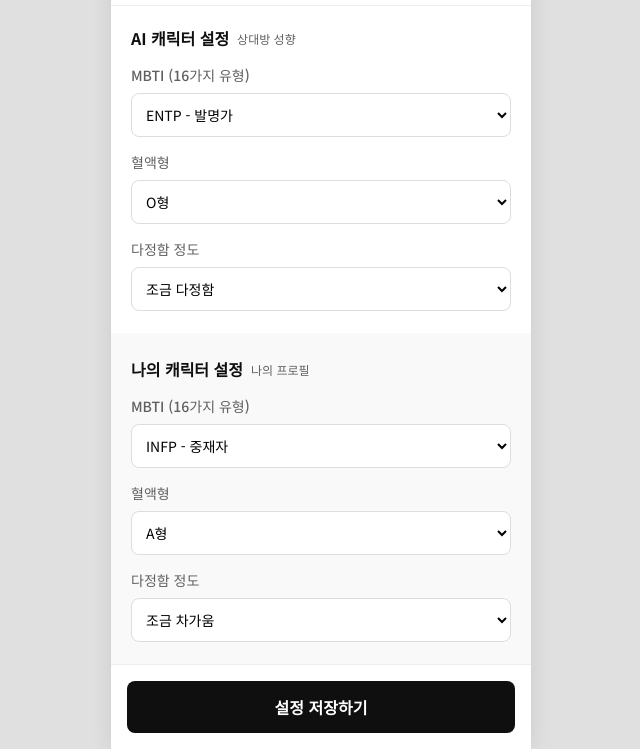
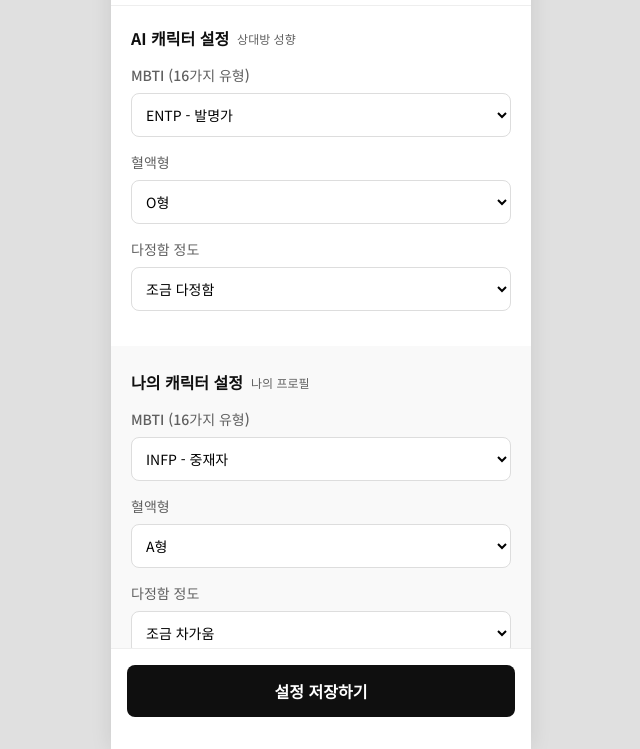
Before and after one commit to kagama201/media-ai-20260212, a plain HTML site: page media-ai-sample-2depth-20260212.html in a window 1280 px wide. Shown: the part 51-800 px from the top of the page, without its empty margins (319-959 px from the left). Drawn offline with Linux system fonts and the light colour scheme.

Commit message:
Update media-ai-sample-2depth-20260212.html

```diff
--- a/media-ai-sample-2depth-20260212.html
+++ b/media-ai-sample-2depth-20260212.html
@@ -2,7 +2,7 @@
 <html lang="ko">
 <head>
     <meta charset="UTF-8">
-    <meta name="viewport" content="width=device-width, initial-scale=1.0">
+    <meta name="viewport" content="width=device-width, initial-scale=1.0, viewport-fit=cover">
     <title>캐릭터 설정 - 에이전트 서비스</title>
     <link href="https://fonts.googleapis.com/css2?family=Noto+Sans+KR:wght@400;500;700&display=swap" rel="stylesheet">
     <style>
@@ -14,12 +14,12 @@
             --border-color: #eee;
         }
 
-        body { font-family: 'Noto Sans KR', sans-serif; margin: 0; background-color: #e0e0e0; display: flex; justify-content: center; overflow: hidden; }
+        body { font-family: 'Noto Sans KR', sans-serif; margin: 0; background-color: #e0e0e0; display: flex; justify-content: center; height: 100vh; overflow: hidden; }
 
         .mobile-container {
             width: 100%;
             max-width: 420px;
-            height: 100vh;
+            height: 100%;
             background-color: var(--white);
             display: flex;
             flex-direction: column;
@@ -48,12 +48,14 @@
         }
         .header-title { flex: 1; text-align: center; font-size: 18px; font-weight: 700; margin-right: 40px; }
 
+        /* 설정 영역: 스크롤 최적화 */
         .setup-section {
             flex: 1;
             display: flex;
             flex-direction: column;
             padding: 20px;
             overflow-y: auto;
+            -webkit-overflow-scrolling: touch;
         }
         .section-ai { background-color: var(--white); border-bottom: 4px solid var(--bg-color); }
         .section-user { background-color: var(--bg-color); }
@@ -83,7 +85,14 @@
             outline: none;
         }
 
-        .footer-btn-area { padding: 16px; background: var(--white); border-top: 1px solid var(--border-color); }
+        /* 푸터 영역: 여백 2배 이상 확보 및 SafeArea 대응 */
+        .footer-btn-area {
+            padding: 16px;
+            padding-bottom: calc(32px + env(safe-area-inset-bottom)); /* 여백 2배 확보 */
+            background: var(--white);
+            border-top: 1px solid var(--border-color);
+            flex-shrink: 0;
+        }
         .save-btn {
             width: 100%;
             padding: 14px;
@@ -107,9 +116,9 @@
         <div class="header-title">캐릭터 설정</div>
     </header>
 
+    <div style="flex: 1; overflow-y: auto;">
         <section class="setup-section section-ai">
             <div class="section-title">AI 캐릭터 설정 <span>상대방 성향</span></div>
-
             <div class="menu-row">
                 <div class="label">MBTI (16가지 유형)</div>
                 <select id="ai-mbti">
@@ -131,7 +140,6 @@
                     <option value="ENTJ">ENTJ - 통치자</option>
                 </select>
             </div>
-
             <div class="menu-row">
                 <div class="label">혈액형</div>
                 <select id="ai-blood">
@@ -141,7 +149,6 @@
                     <option value="AB">AB형</option>
                 </select>
             </div>
-
             <div class="menu-row">
                 <div class="label">다정함 정도</div>
                 <select id="ai-kindness">
@@ -155,7 +162,6 @@
 
         <section class="setup-section section-user">
             <div class="section-title">나의 캐릭터 설정 <span>나의 프로필</span></div>
-
             <div class="menu-row">
                 <div class="label">MBTI (16가지 유형)</div>
                 <select id="user-mbti">
@@ -177,7 +183,6 @@
                     <option value="ENTJ">ENTJ - 통치자</option>
                 </select>
             </div>
-
             <div class="menu-row">
                 <div class="label">혈액형</div>
                 <select id="user-blood">
@@ -187,7 +192,6 @@
                     <option value="AB">AB형</option>
                 </select>
             </div>
-
             <div class="menu-row">
                 <div class="label">다정함 정도</div>
                 <select id="user-kindness">
@@ -198,6 +202,7 @@
                 </select>
             </div>
         </section>
+    </div>
 
     <div class="footer-btn-area">
         <button class="save-btn" onclick="saveSettings()">설정 저장하기</button>
```
Lines whose indentation alone changed are shown as unchanged.
